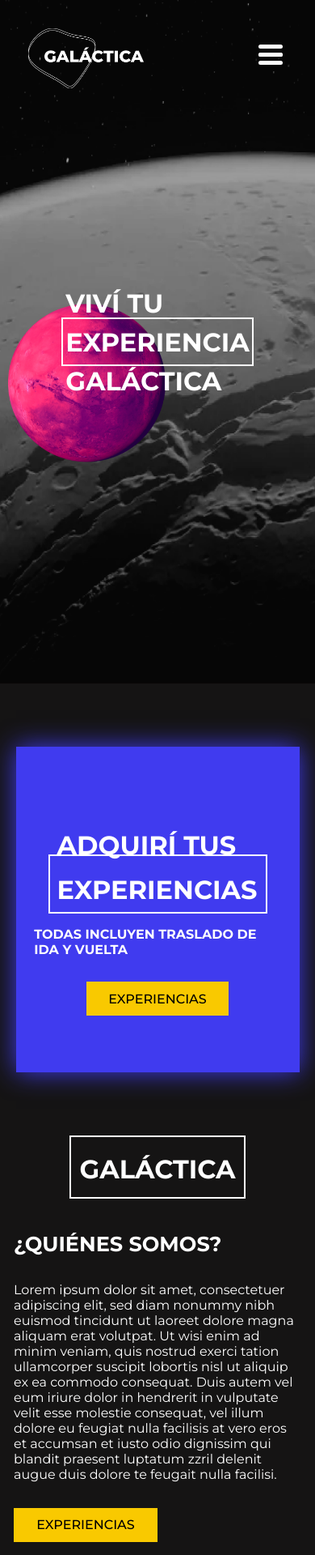
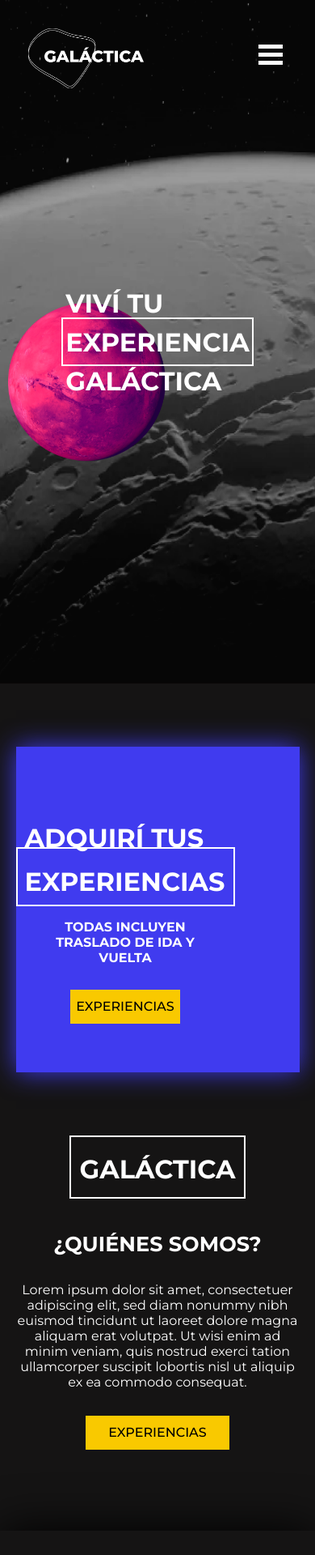
Before and after one commit to MariaBelenCaporale/eCommerce-Caporale, a React (Create React App) app: page / in a window 390 px wide. Shown: the top 1920 px of the page at 81% size. Built offline with nearby package versions, Linux system fonts and the light colour scheme.

Commit message:
astronauta

```diff
--- a/src/components/NavBar/NavBar.css
+++ b/src/components/NavBar/NavBar.css
@@ -53,7 +53,9 @@
 }
 
 
-
+.nav-icon3 span {
+    border-radius: 0 !important;
+}
 
 /* RESPONSIVE */
 
--- a/src/pages/Main/Main.css
+++ b/src/pages/Main/Main.css
@@ -415,6 +415,14 @@
         display: flex;
         align-items: center;
         justify-content: center;
+        flex-direction: column-reverse;
+    }
+
+    .astronautaMain {
+        display: flex;
+        align-items: center;
+        justify-content: center;
+        width: 100%;
     }
 
     .span {
@@ -440,6 +448,7 @@
     .quienesHijo {
         align-items: center;
         justify-content: center;
+        font-size: 2rem;
     }
 
     .orden {
@@ -485,15 +494,12 @@
     }
 
     .astroMain {
-        display: none;
+        width: 70%;
     }
 
     .adquiriTextoMain {
         width: 87%;
-    }
-
-    .quienesHijo {
-        font-size: 2rem;
+        text-align: center;
     }
 
     .quienesPadre {
@@ -513,13 +519,20 @@
         padding-left: 17px;
         gap: 2rem;
         padding-top: 40px;
+        display: flex;
+        align-items: center;
     }
 
     .quienesSomos {
         align-items: center;
         font-size: 1.6rem;
-        justify-content: flex-start;
+        justify-content: center;
         display: flex;
+        text-align: center;
+    }
+
+    .quienesTexto {
+        text-align: center;
     }
 
 
@@ -559,6 +572,10 @@
         margin-bottom: 20% !important;
     }
 
+    .quienesTexto {
+        text-align: center;
+    }
+
     .quienesHijo {
         align-items: center;
         justify-content: center;
@@ -569,6 +586,8 @@
         padding-top: 100px;
         padding-right: 10px;
         padding-bottom: 100px;
+        display: flex;
+        align-items: center;
     }
 
     .containerTitulo {
@@ -612,6 +631,7 @@
 
     .adquiriTextoMain {
         width: 87%;
+        text-align: center;
     }
 
     .quienesHijo {
@@ -640,8 +660,9 @@
     .quienesSomos {
         align-items: center;
         font-size: 1.6rem;
-        justify-content: flex-start;
+        justify-content: center;
         display: flex;
+        text-align: center;
     }
 
 
--- a/src/pages/Main/Main.js
+++ b/src/pages/Main/Main.js
@@ -39,7 +39,7 @@ const Main = () => {
                             <p className='adquiriTextoMain'>TODAS INCLUYEN TRASLADO DE IDA Y VUELTA</p>
                             <Link to={"/Experiencias"} className='quienesBotonMain'>EXPERIENCIAS</Link>
                         </div>
-                        <div astronautaMain>
+                        <div className='astronautaMain' >
                             <img className='astroMain' src='./img/astronauta-04.png' />
                         </div>
                     </div>
@@ -54,7 +54,7 @@ const Main = () => {
 
                         <div className='orden'>
                             <h3 className='quienesSomos'>¿QUIÉNES SOMOS?</h3>
-                            <p className='quienesTexto'>Lorem ipsum dolor sit amet, consectetuer adipiscing elit, sed diam nonummy nibh euismod tincidunt ut laoreet dolore magna aliquam erat volutpat. Ut wisi enim ad minim veniam, quis nostrud exerci tation ullamcorper suscipit lobortis nisl ut aliquip ex ea commodo consequat. Duis autem vel eum iriure dolor in hendrerit in vulputate velit esse molestie consequat, vel illum dolore eu feugiat nulla facilisis at vero eros et accumsan et iusto odio dignissim qui blandit praesent luptatum zzril delenit augue duis dolore te feugait nulla facilisi.</p>
+                            <p className='quienesTexto'>Lorem ipsum dolor sit amet, consectetuer adipiscing elit, sed diam nonummy nibh euismod tincidunt ut laoreet dolore magna aliquam erat volutpat. Ut wisi enim ad minim veniam, quis nostrud exerci tation ullamcorper suscipit lobortis nisl ut aliquip ex ea commodo consequat.</p>
 
                             <Link to={"/Experiencias"} className='quienesBoton'>EXPERIENCIAS</Link>
                         </div>
```
